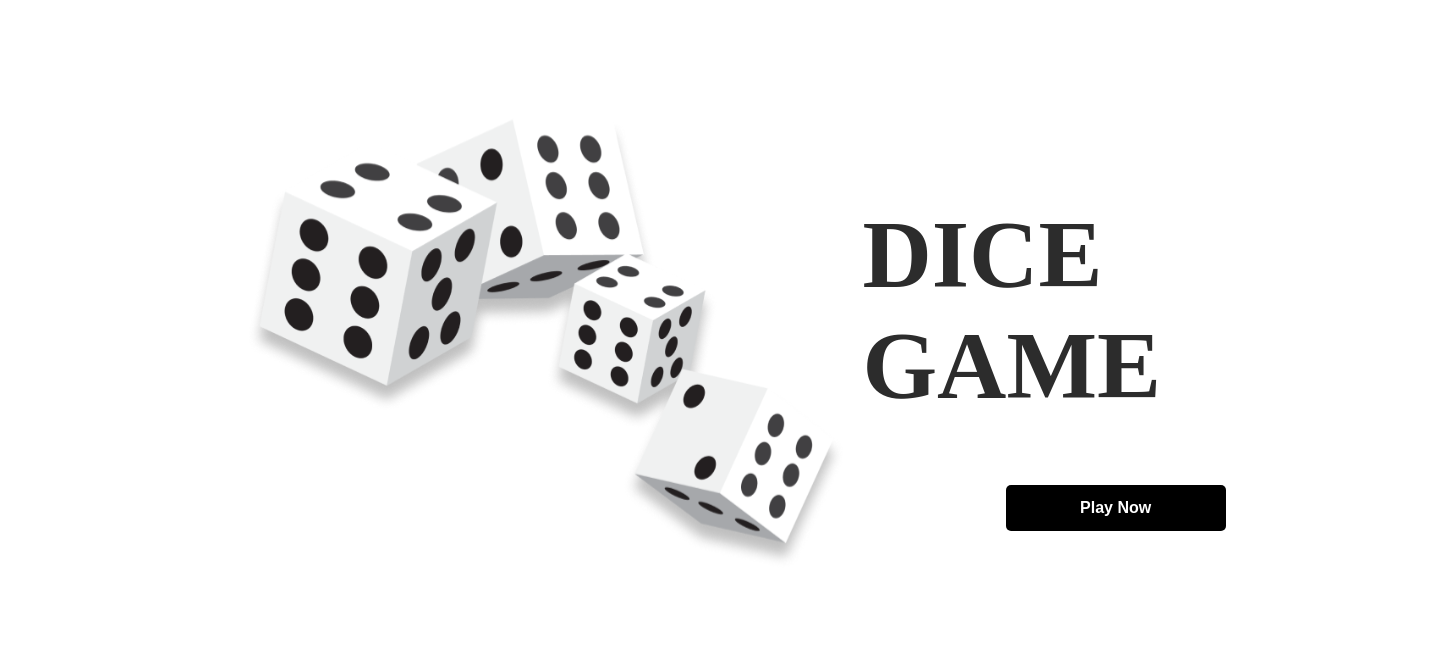
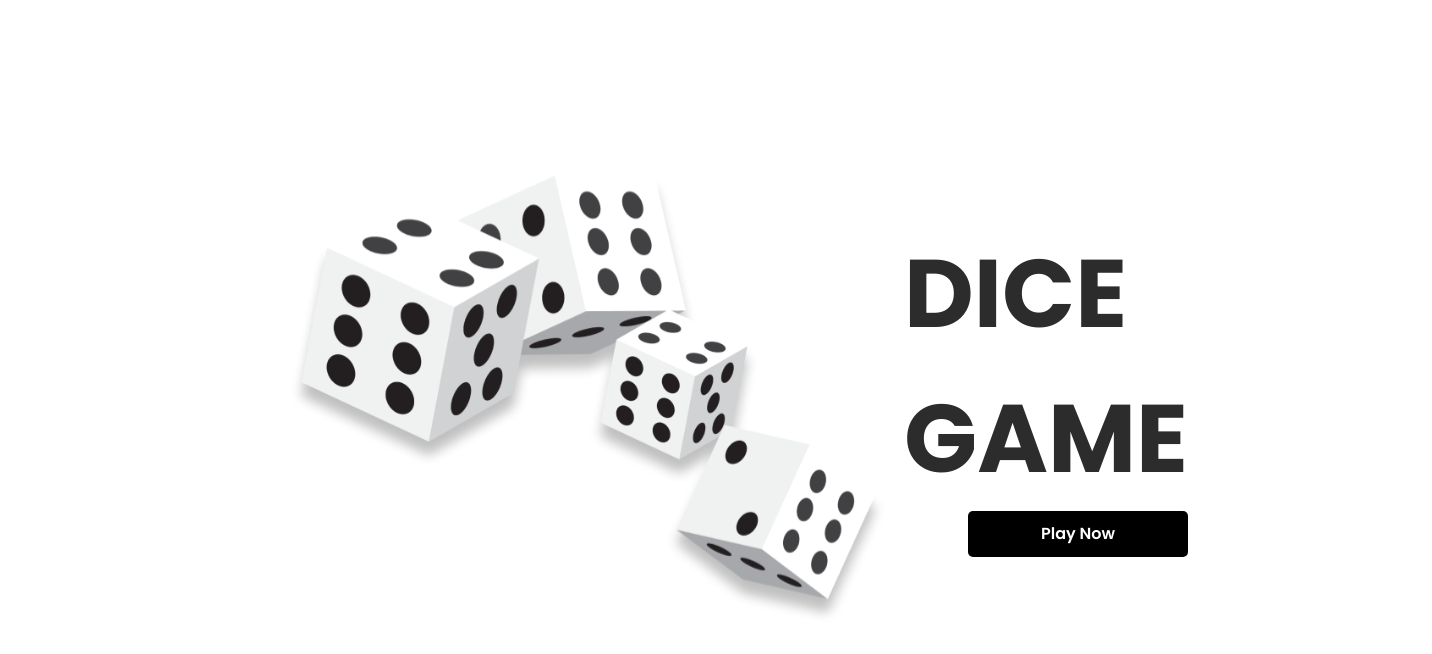
Before and after one commit to SiddiqueIzhan/dice-game-app, a React (Vite) app: page / in a window 1280 px wide. Shown: the top 654 px of the page, 1432 px wide, since content can reach past the window. Built offline with nearby package versions, Linux system fonts and the light colour scheme.

Commit message:
created-dice-app-successfully

```diff
--- a/src/app.jsx
+++ b/src/app.jsx
@@ -1,5 +1,6 @@
 import { useState } from "react";
 import "./App.css";
+import Intro from "./pages/Intro"
 
 function App() {
   return (
--- a/src/main.jsx
+++ b/src/main.jsx
@@ -1,6 +1,7 @@
+import React from "react";
 import ReactDOM from "react-dom/client";
 import { BrowserRouter, Route, Routes } from "react-router";
-import Intro from "./pages/Intro";
+import App from "./app";
 import GamePage from "./pages/GamePage";
 
 const root = document.getElementById("root");
@@ -8,7 +9,7 @@ const root = document.getElementById("root");
 ReactDOM.createRoot(root).render(
   <BrowserRouter>
     <Routes>
-      <Route index element={<Intro />} />
+      <Route index element={<App />} />
       <Route path="game" element={<GamePage />} />
     </Routes>
   </BrowserRouter>
```
